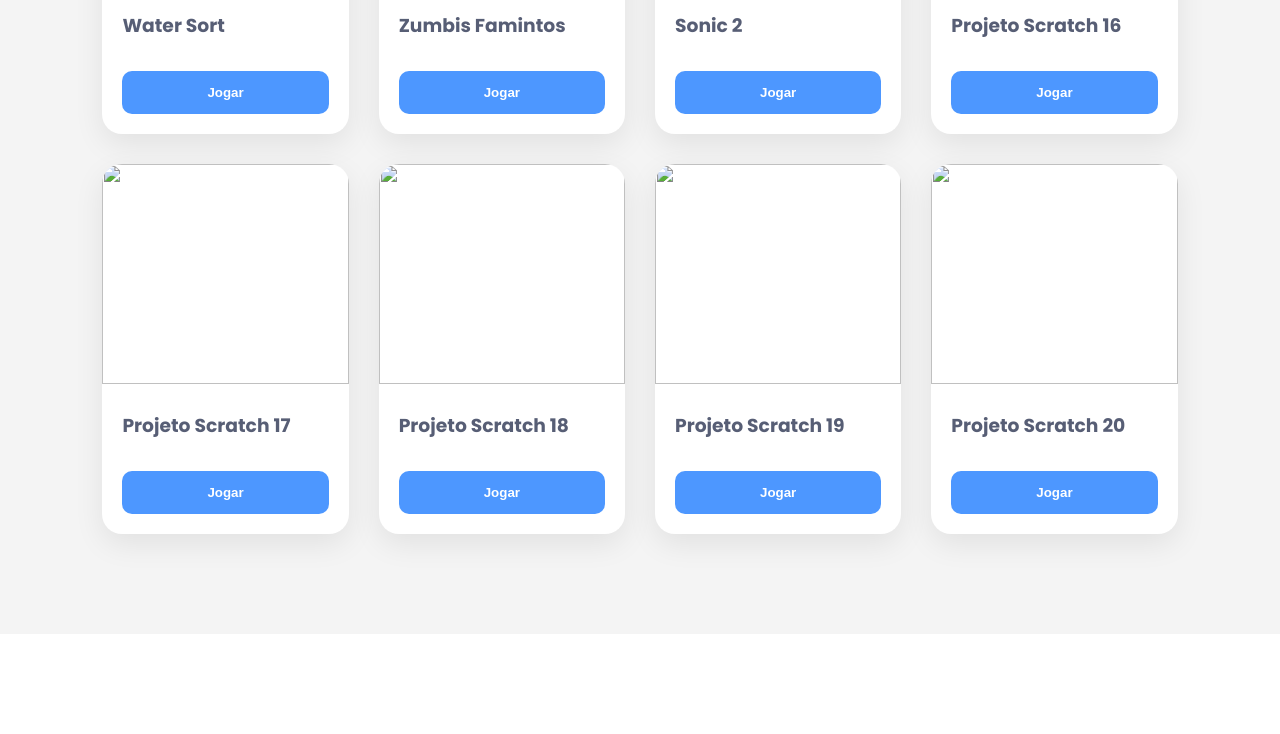
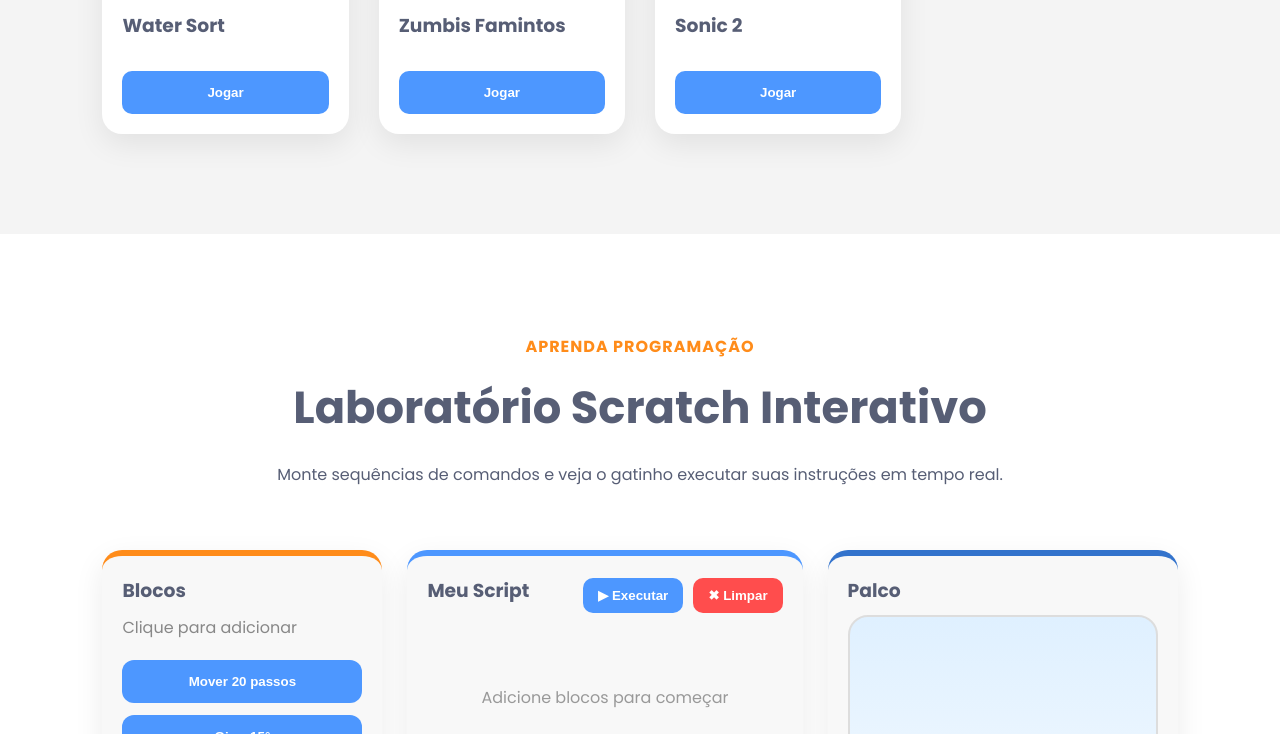
Before and after one commit to eloh017/Infotec, a plain HTML site: page index.html in a window 1280 px wide. Shown: the part 2662-3396 px from the top of the page. Drawn offline with nearby package versions, Linux system fonts and the light colour scheme.

Commit message:
Update index.html

```diff
--- a/index.html
+++ b/index.html
@@ -253,39 +253,7 @@ href="https://cdnjs.cloudflare.com/ajax/libs/font-awesome/6.5.1/css/all.min.css"
    target="_blank"class="play-btn"> <button>Jogar</button></a>
             </div>
 
-            <!-- Cards extras -->
 
-            <div class="game-card">
-                <img src="images/projeto16.jpg" alt="">
-                <h3>Projeto Scratch 16</h3>
-                <button>Jogar</button>
-            </div>
-
-            <div class="game-card">
-                <img src="images/projeto17.jpg" alt="">
-                <h3>Projeto Scratch 17</h3>
-                <button>Jogar</button>
-            </div>
-
-            <div class="game-card">
-                <img src="images/projeto18.jpg" alt="">
-                <h3>Projeto Scratch 18</h3>
-                <button>Jogar</button>
-            </div>
-
-            <div class="game-card">
-                <img src="images/projeto19.jpg" alt="">
-                <h3>Projeto Scratch 19</h3>
-                <button>Jogar</button>
-            </div>
-
-            <div class="game-card">
-                <img src="images/projeto20.jpg" alt="">
-                <h3>Projeto Scratch 20</h3>
-                <button>Jogar</button>
-            </div>
-
-        </div>
 
     </section>
 
```
